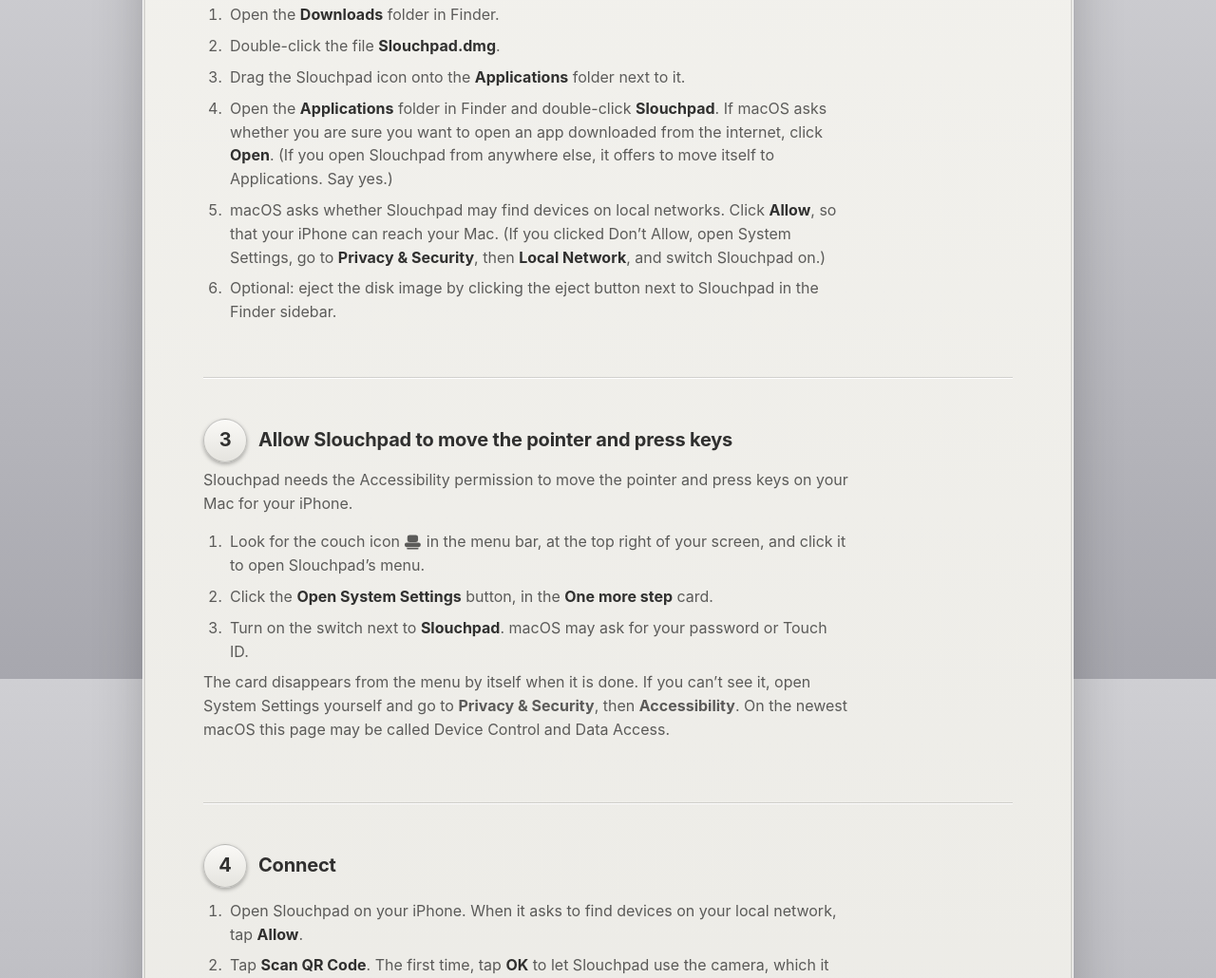
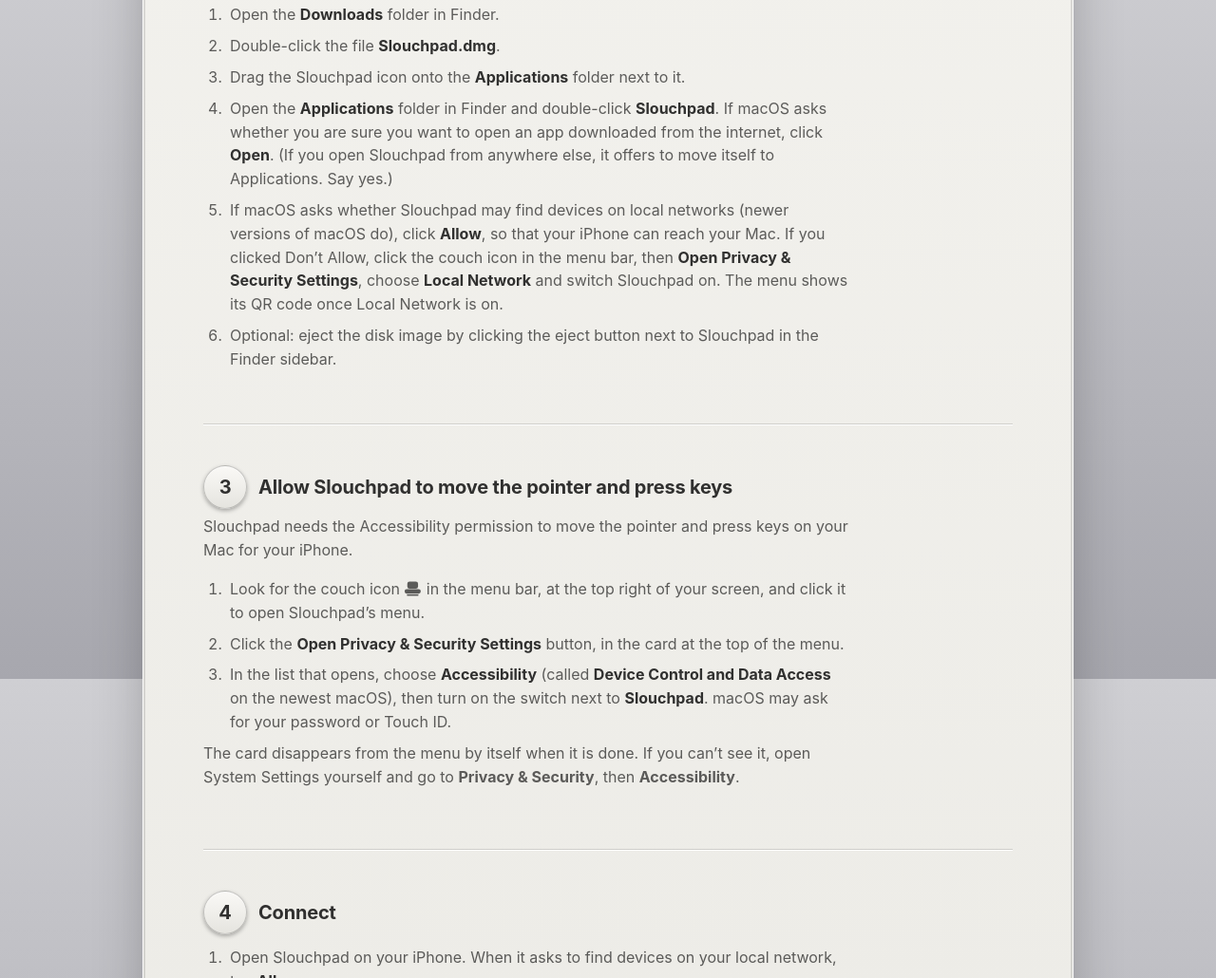
Before and after one commit to addywaddy/slouchpad-site, a plain HTML site: page setup/index.html in a window 1280 px wide. Shown: the part 885-1915 px from the top of the page at 95% size. Drawn offline with Linux system fonts and the light colour scheme.

Commit message:
Setup guide: the menu's Open Privacy & Security Settings button, both names of the Accessibility page, Local Network only where macOS asks
Co-Authored-By: Claude Sonnet 5.5 <noreply@anthropic.com>

```diff
--- a/setup/index.html
+++ b/setup/index.html
@@ -46,17 +46,17 @@
         <li>Double-click the file <strong>Slouchpad.dmg</strong>.</li>
         <li>Drag the Slouchpad icon onto the <strong>Applications</strong> folder next to it.</li>
         <li>Open the <strong>Applications</strong> folder in Finder and double-click <strong>Slouchpad</strong>. If macOS asks whether you are sure you want to open an app downloaded from the internet, click <strong>Open</strong>. (If you open Slouchpad from anywhere else, it offers to move itself to Applications. Say yes.)</li>
-        <li>macOS asks whether Slouchpad may find devices on local networks. Click <strong>Allow</strong>, so that your iPhone can reach your Mac. (If you clicked Don&rsquo;t Allow, open System Settings, go to <strong>Privacy &amp; Security</strong>, then <strong>Local Network</strong>, and switch Slouchpad on.)</li>
+        <li>If macOS asks whether Slouchpad may find devices on local networks (newer versions of macOS do), click <strong>Allow</strong>, so that your iPhone can reach your Mac. If you clicked Don&rsquo;t Allow, click the couch icon in the menu bar, then <strong>Open Privacy &amp; Security Settings</strong>, choose <strong>Local Network</strong> and switch Slouchpad on. The menu shows its QR code once Local Network is on.</li>
         <li>Optional: eject the disk image by clicking the eject button next to Slouchpad in the Finder sidebar.</li>
       </ol></div></li>
     <li><div class="step-text"><h3>Allow Slouchpad to move the pointer and press keys</h3>
       <p>Slouchpad needs the Accessibility permission to move the pointer and press keys on your Mac for your iPhone.</p>
       <ol class="substeps">
         <li>Look for the couch icon <svg class="menubar-icon" viewBox="0 0 40 34" role="img" aria-label="the couch icon" fill="currentColor"><rect x="8" y="1" width="24" height="16" rx="5"/><rect x="2" y="18" width="36" height="10" rx="4.5"/><rect x="7" y="30" width="26" height="3" rx="1"/></svg> in the menu bar, at the top right of your screen, and click it to open Slouchpad&rsquo;s menu.</li>
-        <li>Click the <strong>Open System Settings</strong> button, in the <strong>One more step</strong> card.</li>
-        <li>Turn on the switch next to <strong>Slouchpad</strong>. macOS may ask for your password or Touch ID.</li>
+        <li>Click the <strong>Open Privacy &amp; Security Settings</strong> button, in the card at the top of the menu.</li>
+        <li>In the list that opens, choose <strong>Accessibility</strong> (called <strong>Device Control and Data Access</strong> on the newest macOS), then turn on the switch next to <strong>Slouchpad</strong>. macOS may ask for your password or Touch ID.</li>
       </ol>
-      <p>The card disappears from the menu by itself when it is done. If you can&rsquo;t see it, open System Settings yourself and go to <strong>Privacy &amp; Security</strong>, then <strong>Accessibility</strong>. On the newest macOS this page may be called Device Control and Data Access.</p></div></li>
+      <p>The card disappears from the menu by itself when it is done. If you can&rsquo;t see it, open System Settings yourself and go to <strong>Privacy &amp; Security</strong>, then <strong>Accessibility</strong>.</p></div></li>
     <li><div class="step-text"><h3>Connect</h3>
       <ol class="substeps">
         <li>Open Slouchpad on your iPhone. When it asks to find devices on your local network, tap <strong>Allow</strong>.</li>
```
